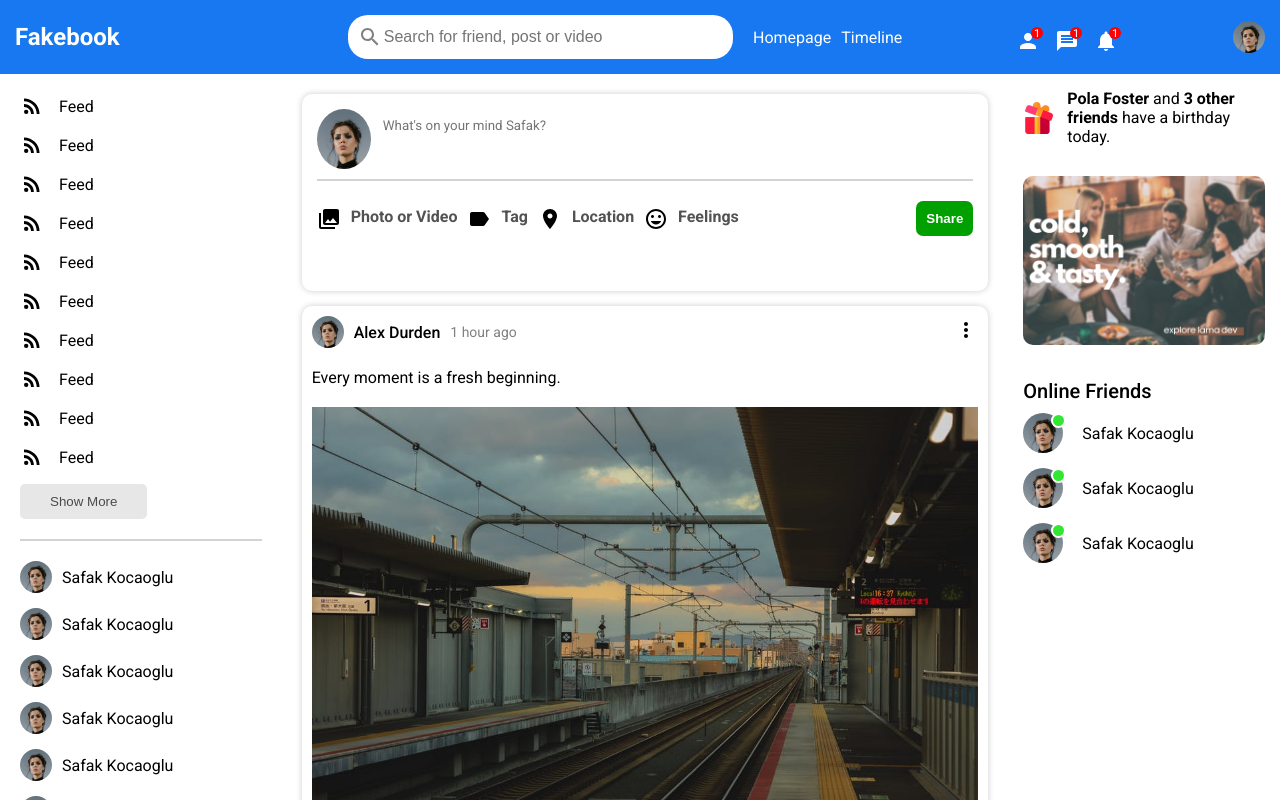
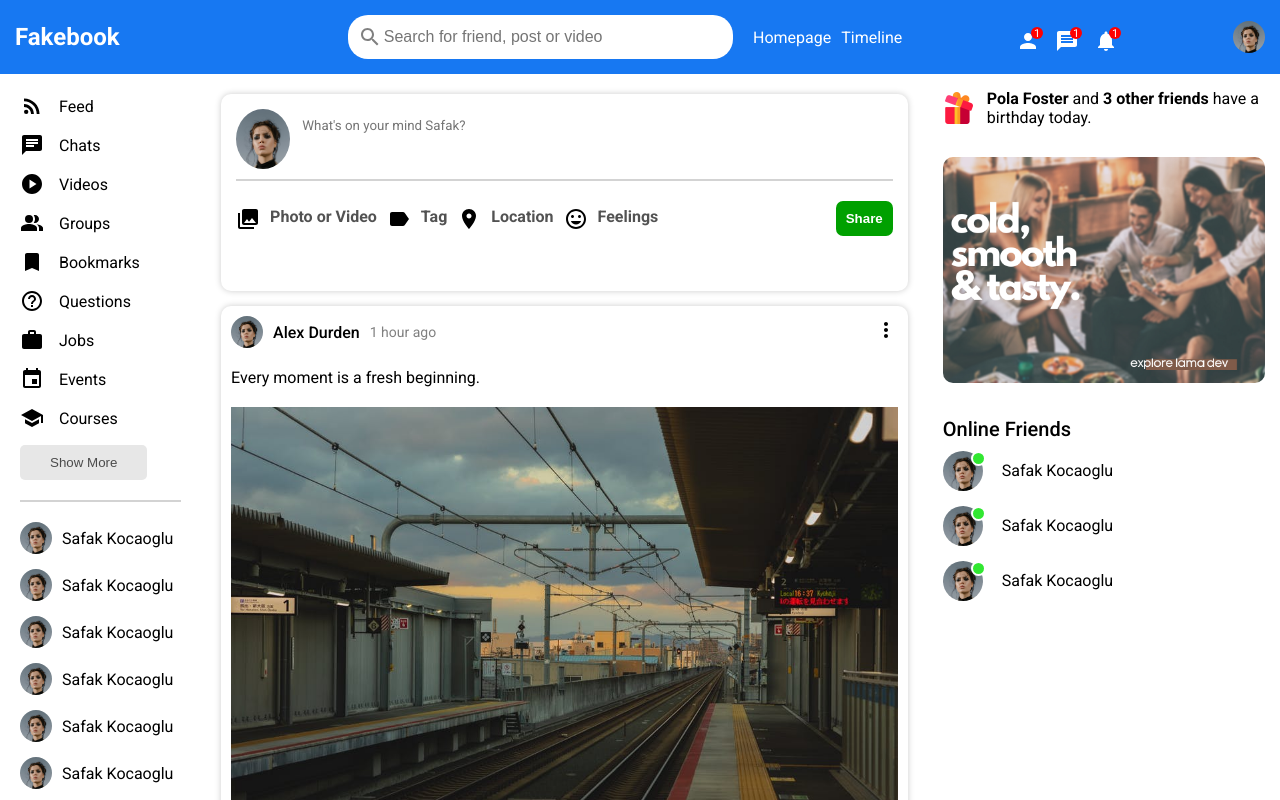
Before and after one commit to curlos/fakebook, a React (Create React App) app: page / in a window 1280 px wide. Shown: the top 800 px of the page. Built offline with nearby package versions, Linux system fonts and the light colour scheme; the HTML template or start-up script is replaced by a standard one.

Commit message:
Routing added plus minor changes

```diff
--- a/package.json
+++ b/package.json
@@ -14,6 +14,8 @@
     "@testing-library/user-event": "^12.1.10",
     "react": "^17.0.2",
     "react-dom": "^17.0.2",
+    "react-router": "^5.2.1",
+    "react-router-dom": "^5.3.0",
     "react-scripts": "4.0.3",
     "styled-components": "^5.3.3",
     "web-vitals": "^1.0.1"
--- a/src/App.jsx
+++ b/src/App.jsx
@@ -1,7 +1,17 @@
+import React from "react";
+import {
+  BrowserRouter as Router,
+  Switch,
+  Route,
+  Link
+} from "react-router-dom";
 import Header from './components/Header'
 import LeftSidebar from './components/LeftSidebar';
 import Feed from './components/Feed'
 import RightSidebar from './components/RightSidebar'
+import ProfilePage from "./components/ProfilePage";
+import Register from "./components/Register";
+import Login from "./components/Login";
 import styled from 'styled-components'
 import './App.css';
 
@@ -11,15 +21,43 @@ const MainBody = styled.div`
 
 function App() {
   return (
+
+    <Router>
+
       <div className="App">
+
+
+
+        <Switch>
+          <Route path="/user/:id" exact>
             <Header />
+            <MainBody>
+              <LeftSidebar />
+              <ProfilePage />
+            </MainBody>
+          </Route>
 
+          <Route path="/register" exact>
+            <Register />
+          </Route>
+
+          <Route path="/login" exact>
+            <Login />
+          </Route>
+
+          <Route path="/" exact>
+            <Header />
             <MainBody>
               <LeftSidebar />
               <Feed />
               <RightSidebar />
             </MainBody>
+          </Route>
+        </Switch>
       </div>
+
+    </Router>
+
   );
 }
 
--- a/src/components/LeftSidebar.jsx
+++ b/src/components/LeftSidebar.jsx
@@ -1,9 +1,18 @@
 import React, { useState, useEffect } from 'react'
 import styled from 'styled-components'
 import RssFeedIcon from '@mui/icons-material/RssFeed';
+import ChatIcon from '@mui/icons-material/Chat';
+import PlayCircleIcon from '@mui/icons-material/PlayCircle';
+import PeopleAltIcon from '@mui/icons-material/PeopleAlt';
+import BookmarkIcon from '@mui/icons-material/Bookmark';
+import HelpOutlineIcon from '@mui/icons-material/HelpOutline';
+import WorkIcon from '@mui/icons-material/Work';
+import EventIcon from '@mui/icons-material/Event';
+import SchoolIcon from '@mui/icons-material/School';
+
 
 const MainContainer = styled.div`
-  flex: 2;
+  flex: 1;
   overflow-y: scroll;
   max-height: 100vh;
   padding: 20px;
@@ -130,41 +139,39 @@ const categories = [
     getIcon: () => <RssFeedIcon />,
   },
   {
-    name: 'Feed',
-    getIcon: () => <RssFeedIcon />,
+    name: 'Chats',
+    getIcon: () => <ChatIcon />,
   },
   {
-    name: 'Feed',
-    getIcon: () => <RssFeedIcon />,
+    name: 'Videos',
+    getIcon: () => <PlayCircleIcon />,
   },
   {
-    name: 'Feed',
-    getIcon: () => <RssFeedIcon />,
+    name: 'Groups',
+    getIcon: () => <PeopleAltIcon />,
   },
   {
-    name: 'Feed',
-    getIcon: () => <RssFeedIcon />,
+    name: 'Bookmarks',
+    getIcon: () => <BookmarkIcon />,
   },
   {
-    name: 'Feed',
-    getIcon: () => <RssFeedIcon />,
+    name: 'Questions',
+    getIcon: () => <HelpOutlineIcon />,
   },
   {
-    name: 'Feed',
-    getIcon: () => <RssFeedIcon />,
+    name: 'Jobs',
+    getIcon: () => <WorkIcon />,
   },
   {
-    name: 'Feed',
-    getIcon: () => <RssFeedIcon />,
+    name: 'Events',
+    getIcon: () => <EventIcon />,
   },
   {
-    name: 'Feed',
-    getIcon: () => <RssFeedIcon />,
-  },
-  {
-    name: 'Feed',
-    getIcon: () => <RssFeedIcon />,
+    name: 'Courses',
+    getIcon: () => <SchoolIcon />,
   },
 ]
 
+
+
 export default LeftSidebar;
--- /dev/null
+++ b/src/components/Login.jsx
@@ -0,0 +1,16 @@
+import styled from 'styled-components'
+
+const MainContainer = styled.div`
+
+`
+
+const Login = () => {
+
+  return (
+    <MainContainer>
+      Fakebook
+    </MainContainer>
+  )
+}
+
+export default Login;
--- a/src/components/Post.jsx
+++ b/src/components/Post.jsx
@@ -48,6 +48,7 @@ const PostDesc = styled.div`
 
 const PostImage = styled.img`
   max-height: 500px;
+  text-align: center;
 `
 
 const PostFooter = styled.div`
```
Also changed, not shown: 1 other file (tests, documents, lock files or other folders). Lines whose indentation alone changed are shown as unchanged.
